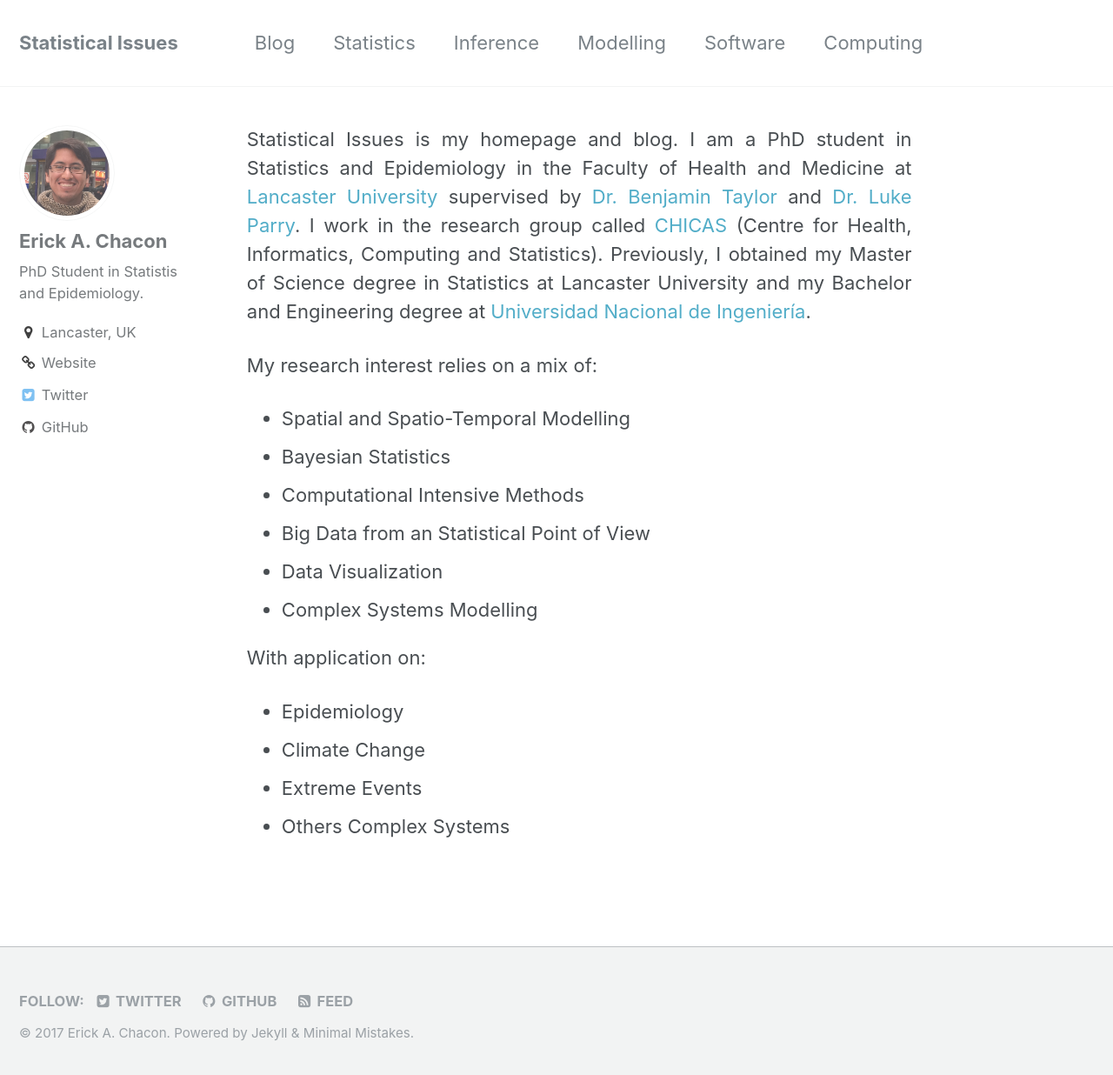
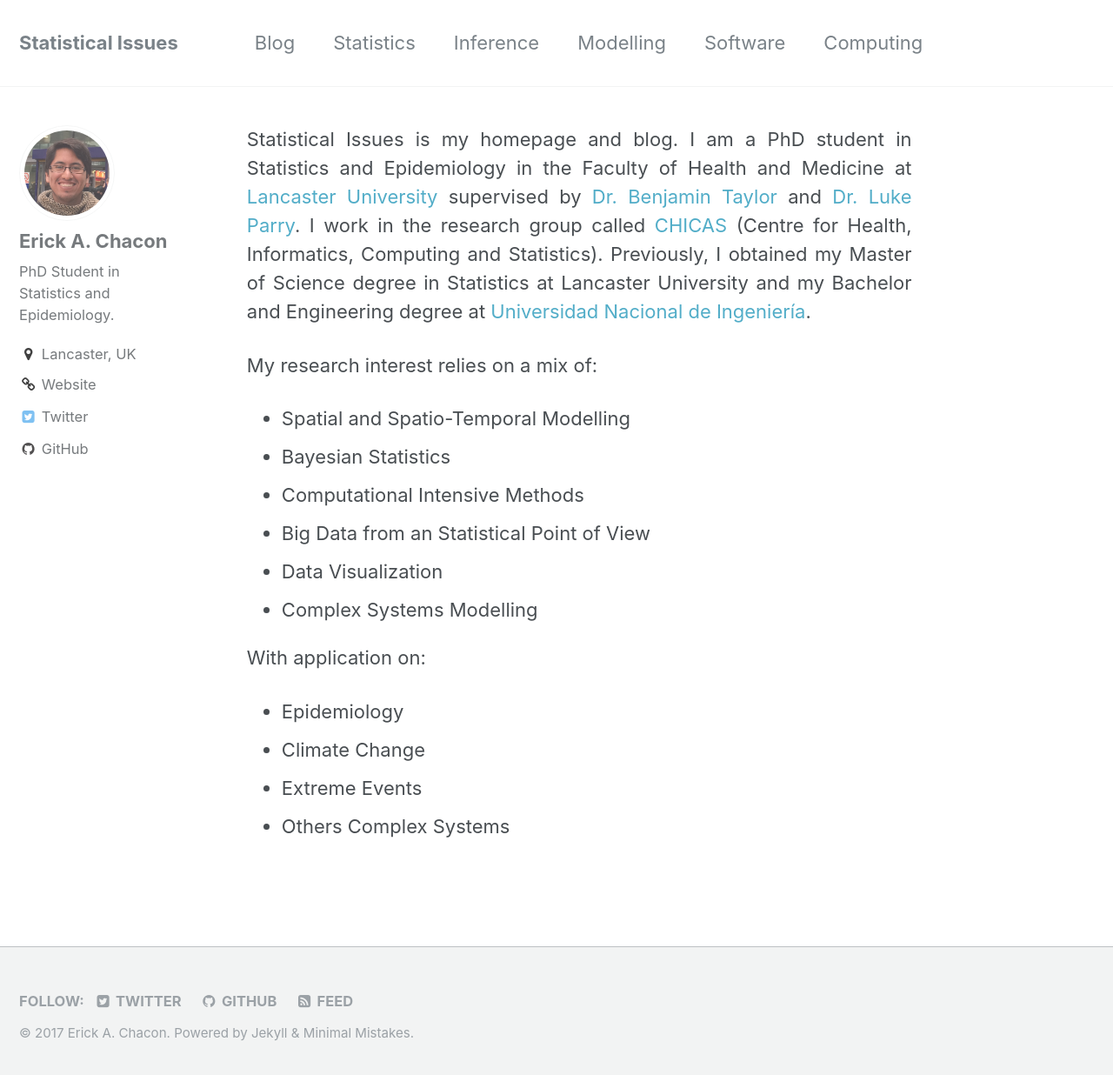
Before and after one commit to ErickChacon/ErickChacon.github.io, a Jekyll site: the page built from _pages/home.md, in a window 1280 px wide and 1244 px high. Shown: the top 1236 px of the window at 87% size. Built offline with Jekyll 4.4.1, drawn with Linux system fonts in a browser that asks for light colours.

Commit message:
grammar statistics

```diff
--- a/_config.yml
+++ b/_config.yml
@@ -80,7 +80,7 @@ analytics:
 author:
   name             : *name
   avatar           : "/assets/images/erick-chacon.JPG"
-  bio              : "PhD Student in Statistis and Epidemiology."
+  bio              : "PhD Student in Statistics and Epidemiology."
   location         : "Lancaster, UK"
   email            :
   uri              : "https://erickchacon.github.io/"
```
